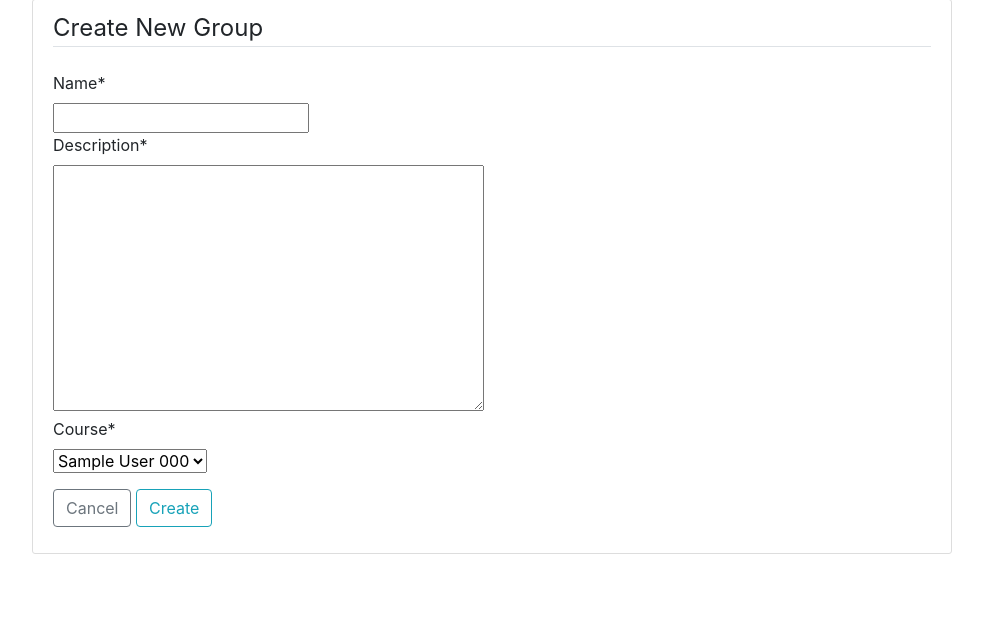
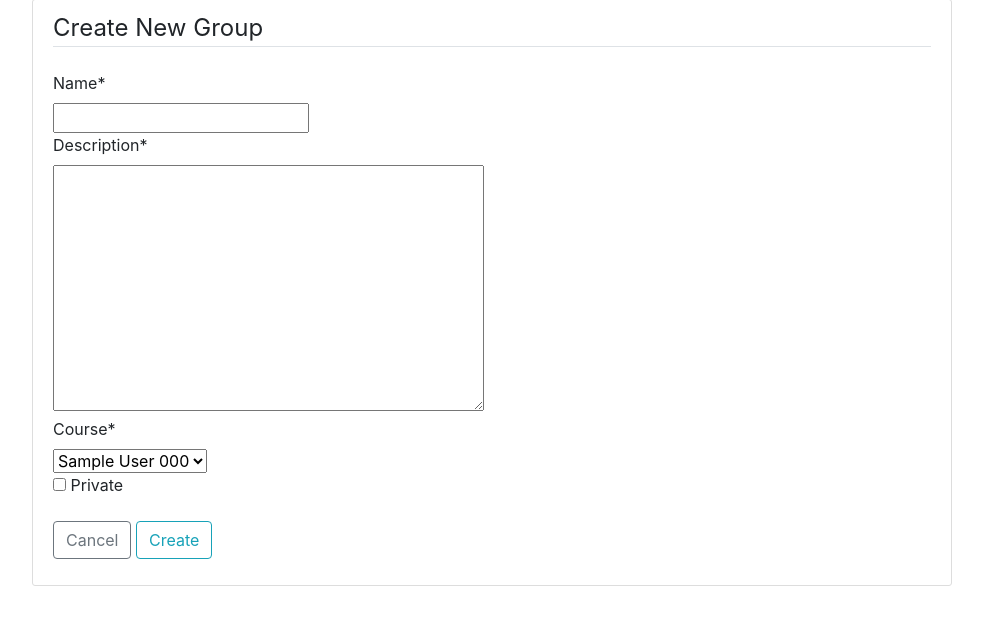
Before and after one commit to Nicholas-Lin/study-connect, a Django app: page /group/create/ in a window 1280 px wide. Shown: the part 161-786 px from the top of the page, without its empty margins (148-1131 px from the left). Run offline with Django 3.2, Linux system fonts and the light colour scheme; a user stored in the database is signed in; tables that the repository leaves empty hold one stand-in row (values such as "Sample post"); some libraries are stand-ins or nearby versions.

Commit message:
added private field to group

```diff
--- a/groups/models.py
+++ b/groups/models.py
@@ -10,6 +10,7 @@ class Group(models.Model):
     owner = models.ForeignKey(User, on_delete=models.CASCADE)
     course = models.ForeignKey(StudentCourse, default='', on_delete=models.CASCADE, null=True)
     members = models.ManyToManyField(Profile)
+    private = models.BooleanField(default=False)
 
     def __str__(self):
         return self.name
--- a/groups/views.py
+++ b/groups/views.py
@@ -28,7 +28,7 @@ class GroupDetailView(DetailView):
 
 class GroupCreateView(LoginRequiredMixin, CreateView):
     model = Group
-    fields = ['name', 'description', 'course']
+    fields = ['name', 'description', 'course', 'private']
 
     def form_valid(self, form):
         form.instance.owner = self.request.user
```
Also changed, not shown: groups/templates/groups/home.html (+7 -0 lines), groups/migrations/0004_group_private.py (added).
